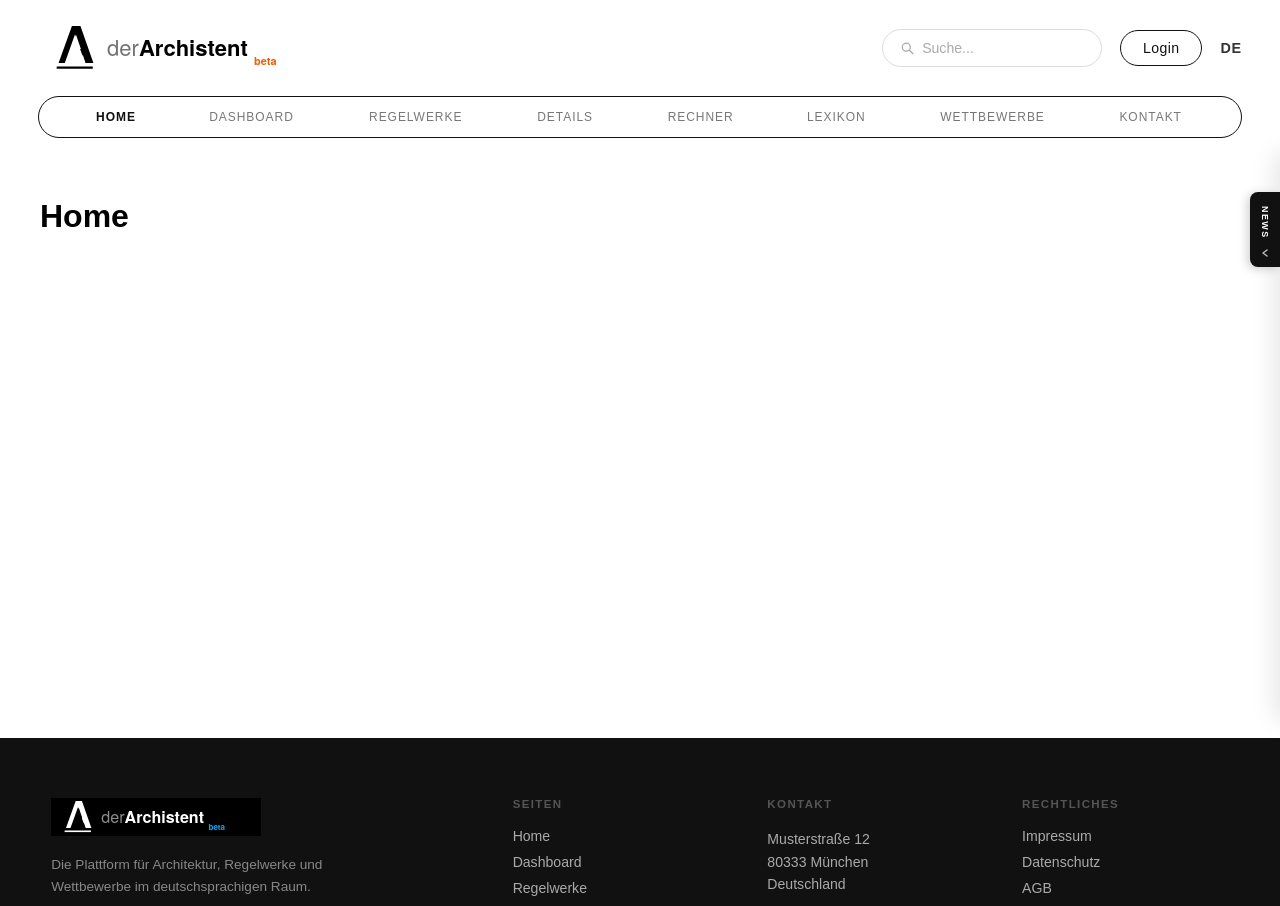
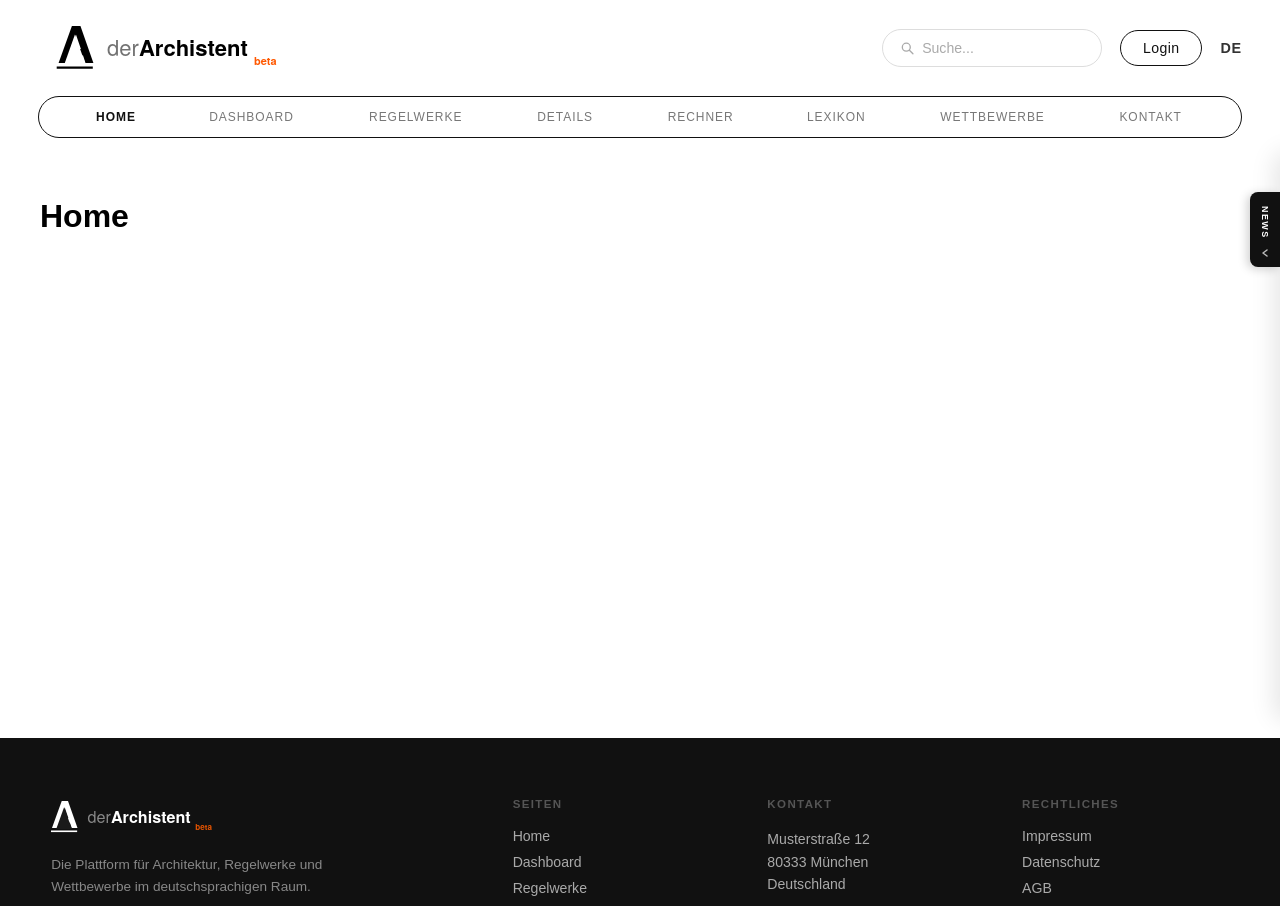
Before and after one commit to hauart91/derArchistent, a React (Create React App) app: page / in a window 1280 px wide. Shown: the top 906 px of the page. Built offline with nearby package versions, Linux system fonts and the light colour scheme.

Commit message:
Footer logo: left-align, orange beta, white text on dark background
Co-Authored-By: Claude Sonnet 4.6 <noreply@anthropic.com>

```diff
--- a/src/App.css
+++ b/src/App.css
@@ -168,7 +168,6 @@ body {
 .footer-logo {
   height: 38px;
   width: auto;
-  filter: invert(1);
   margin-bottom: 18px;
   display: block;
 }
--- a/src/components/Footer.js
+++ b/src/components/Footer.js
@@ -8,7 +8,7 @@ function Footer() {
 
         {/* BRAND */}
         <div className="footer-brand">
-          <img src="/logo.svg" alt="derArchistent" className="footer-logo" />
+          <img src="/logo-footer.svg" alt="derArchistent" className="footer-logo" />
           <p className="footer-tagline">
             Die Plattform für Architektur, Regelwerke und Wettbewerbe im deutschsprachigen Raum.
           </p>
```
Also changed, not shown: public/logo-footer.svg (added).
